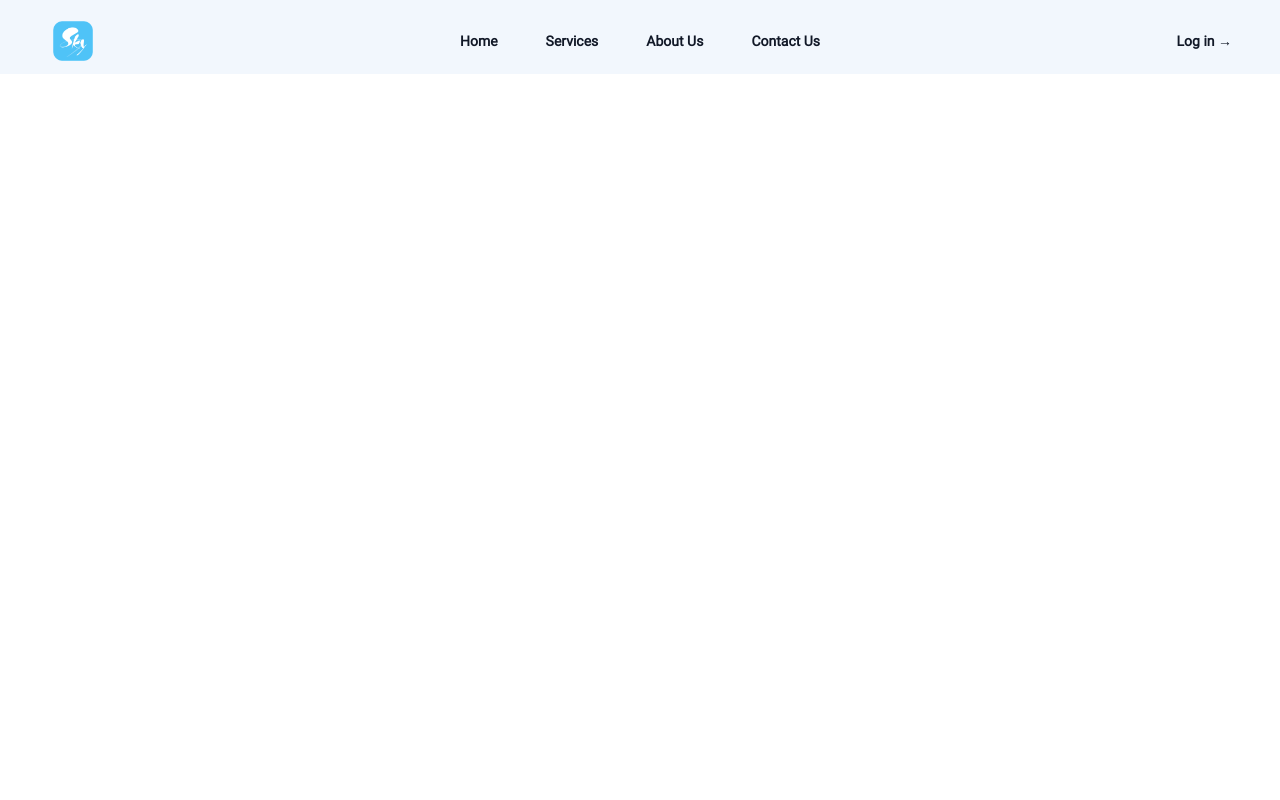
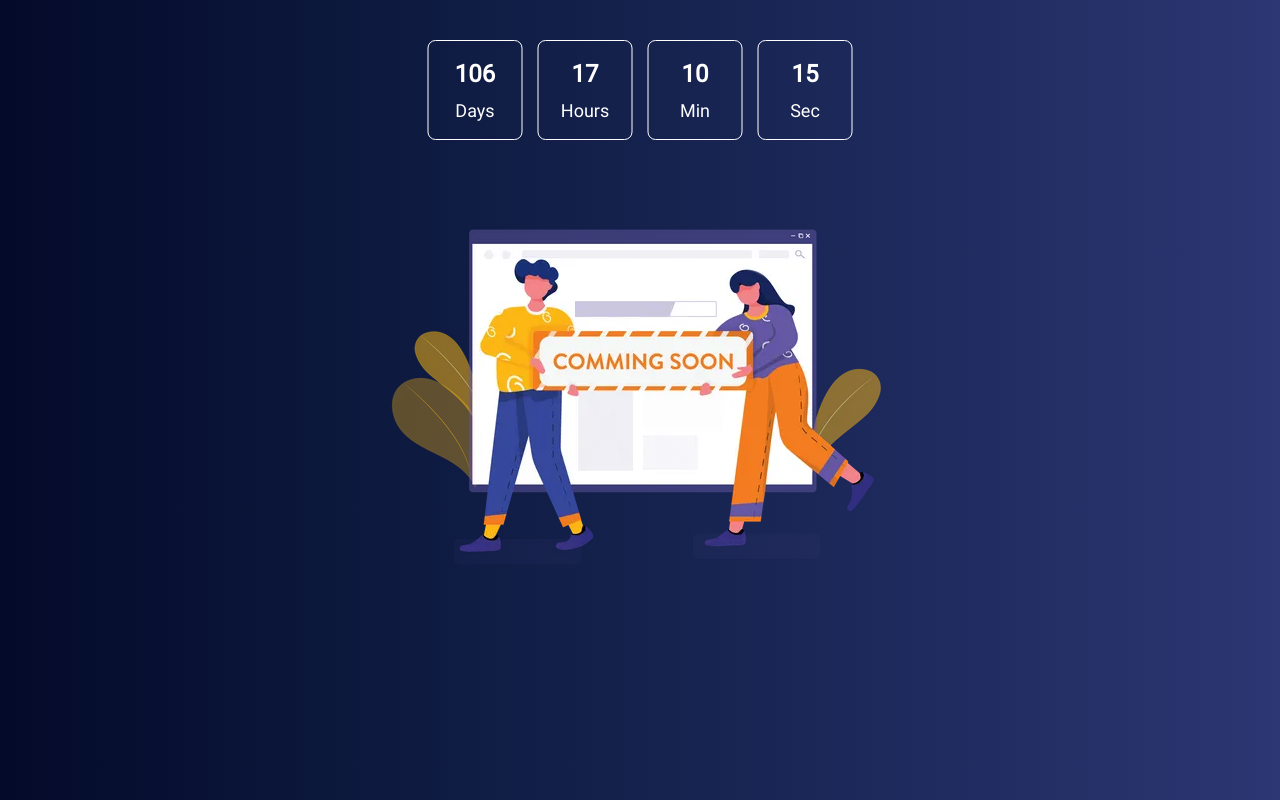
Before and after one commit to Akash7899/sky-web-minds, a Next.js app: page / in a window 1280 px wide. Built offline with nearby package versions, Linux system fonts and the light colour scheme.

Commit message:
css changes done

```diff
--- a/src/app/globals.css
+++ b/src/app/globals.css
@@ -19,6 +19,7 @@
     src: url('./fonts/Roboto-Medium.woff') format('woff');
     font-weight: normal;
     font-style: normal;
+    font-display: swap;
 }
 
 
--- a/src/app/page.tsx
+++ b/src/app/page.tsx
@@ -1,11 +1,11 @@
-// import ComingSoon from "./pages/ComingSoon/comeingSoon";
-import Header from "./pages/layout/header";
+import ComingSoon from "./pages/ComingSoon/comeingSoon";
+// import Header from "./pages/layout/header";
 
 export default function Home() {
   return (
     <>
-      <Header></Header>
-      {/* <ComingSoon></ComingSoon> */}
+      {/* <Header></Header> */}
+      <ComingSoon></ComingSoon>
     </>
   );
 }
```
